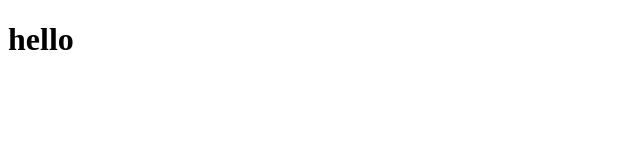
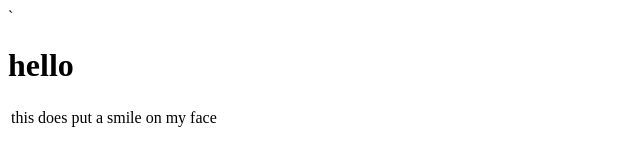
Before and after one commit to IbrahimKhalis/coba3, a plain HTML site: page index.html in a window 1280 px wide. Shown: the whole page, without its empty margins (0-640 px from the left). Drawn offline with Linux system fonts and the light colour scheme.

Commit message:
tambah table

```diff
--- a/index.html
+++ b/index.html
@@ -2,11 +2,18 @@
 <html lang="en">
 <head>
     <meta charset="UTF-8">
-    <meta http-equiv="X-UA-Compatible" content="IE=edge">
+    <meta http-equiv="X-UA-Compatible" content="IE=edge">`
     <meta name="viewport" content="width=, initial-scale=1.0">
     <title>Document</title>
 </head>
 <body>
     <h1>hello</h1>
+    <table>
+        <tr>
+            <td>
+                this does put a smile on my face
+            </td>
+        </tr>
+    </table>
 </body>
 </html>
```
